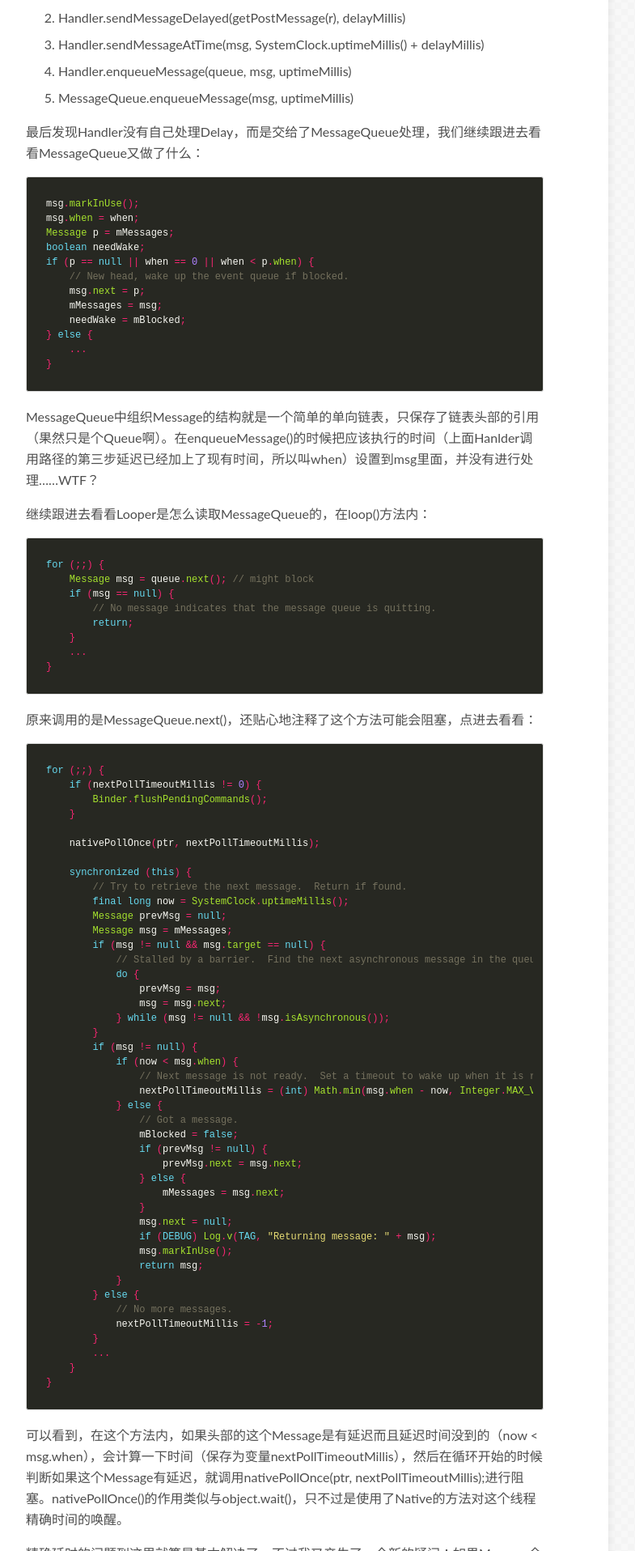
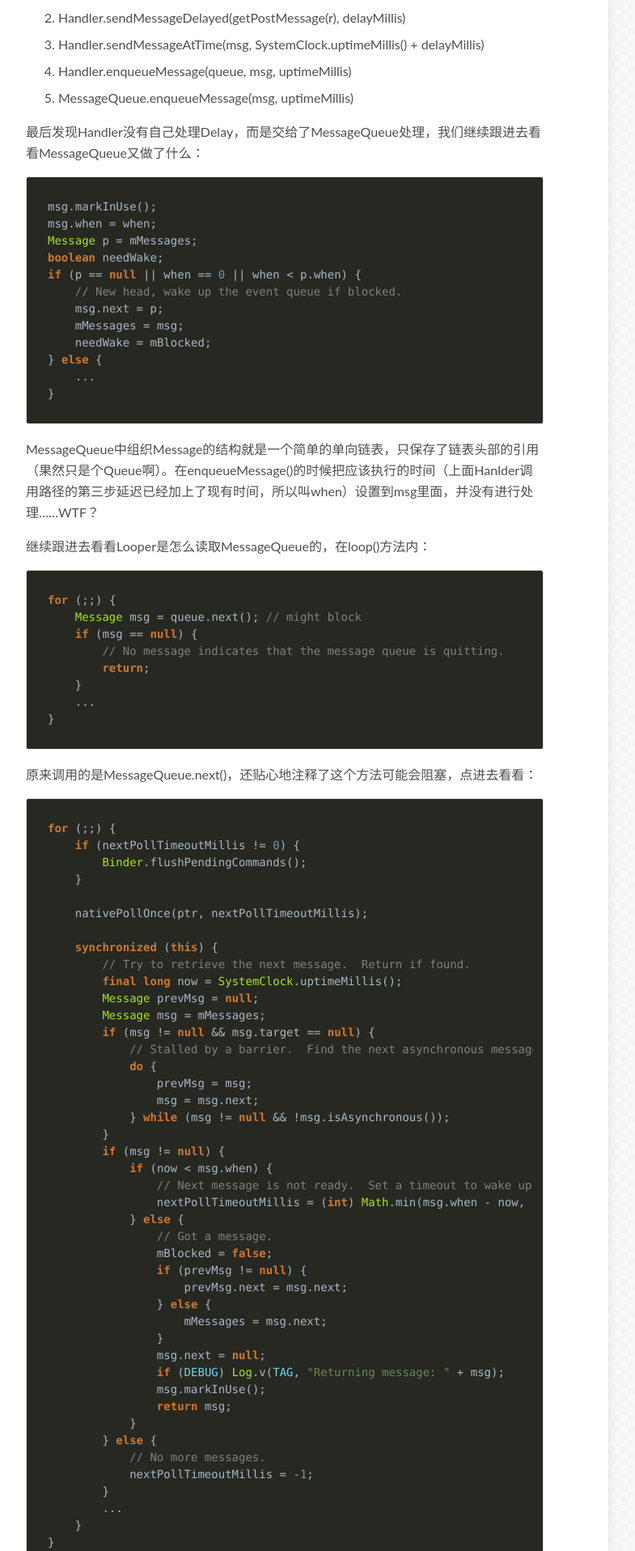
Before and after one commit to dss886/www.dss886.com, a Jekyll site: the page built from index.html, in a window 1280 px wide. Shown: the part 1085-3001 px from the top of the page at 81% size, without its empty margins (288-1073 px from the left). Built offline with Jekyll 4.4.1, drawn with Linux system fonts in a browser that asks for light colours; nearby versions of some CDN libraries; the list of posts is cut into pages by our own code.

Commit message:
更改了代码块的Java默认高亮颜色

```diff
--- a/_sass/_syntax.scss
+++ b/_sass/_syntax.scss
@@ -109,3 +109,28 @@
 	.vi { color: #f8f8f2 } /* Name.Variable.Instance */
 	.il { color: #ae81ff } /* Literal.Number.Integer.Long */
 }
+
+.language-java {
+	.c { color: #808080 } /* Comment */
+	.k { color: #CC7832; font-weight:bold; } /* Keyword */
+	.n { color: #A9B7C6 } /* Name */
+	.o { color: #A9B7C6 } /* Operator */
+	.cm { color: #629755 } /* Comment.Multiline */
+	.cp { color: #808080 } /* Comment.Preproc */
+	.c1 { color: #808080 } /* Comment.Single */
+	.cs { color: #808080 } /* Comment.Special */
+	.kc { color: #CC7832; font-weight:bold; } /* Keyword.Constant */
+	.kd { color: #CC7832; font-weight:bold; } /* Keyword.Declaration */
+	.kn { color: #CC7832; font-weight:bold; } /* Keyword.Namespace */
+	.kp { color: #CC7832; font-weight:bold; } /* Keyword.Pseudo */
+	.kr { color: #CC7832; font-weight:bold; } /* Keyword.Reserved */
+	.kt { color: #CC7832; font-weight:bold; } /* Keyword.Type */
+	.m { color: #6897BB } /* Literal.Number */
+	.s { color: #6A8759 } /* Literal.String */
+	.na { color: #A9B7C6 } /* Name.Attribute */
+	.nf { color: #CC7833 } /* Name.Function */
+	.mf { color: #6897BB } /* Literal.Number.Float */
+	.mh { color: #6897BB } /* Literal.Number.Hex */
+	.mi { color: #6897BB } /* Literal.Number.Integer */
+	.mo { color: #6897BB } /* Literal.Number.Oct */
+}
--- a/_sass/_typography.scss
+++ b/_sass/_typography.scss
@@ -124,7 +124,7 @@
 
 pre {
 
-	@include font-rem(12);
+	@include font-rem(14);
 	line-height: 1.5;
 	overflow-x: auto;
 
--- a/_sass/_variables.scss
+++ b/_sass/_variables.scss
@@ -16,7 +16,7 @@
 $base-font                       : 'Lato', Calibri, Arial, sans-serif;
 $heading-font                    : $base-font;
 $caption-font                    : $base-font;
-$code-font                       : monospace;
+$code-font                       : Menlo, monospace;
 $alt-font                        : serif;
 
 $doc-font-size                   : 16;
```
